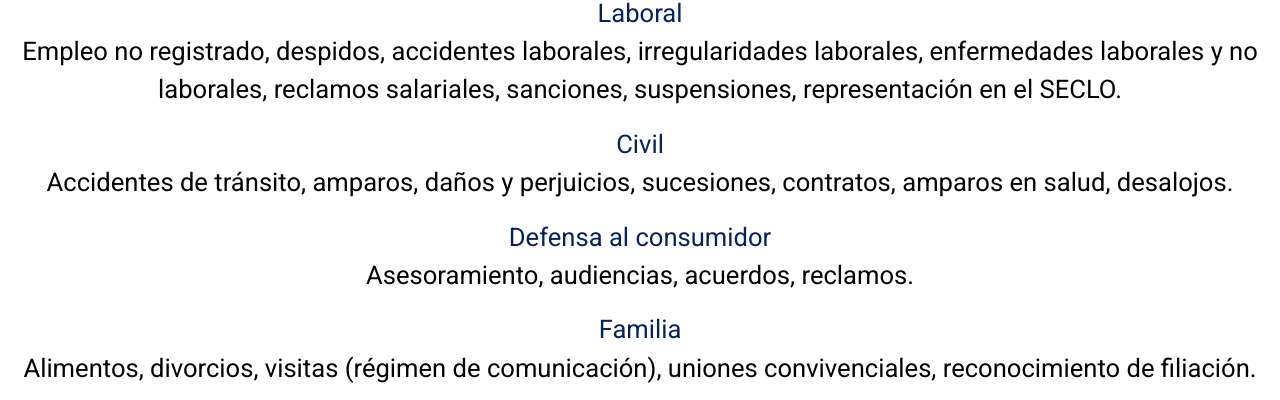
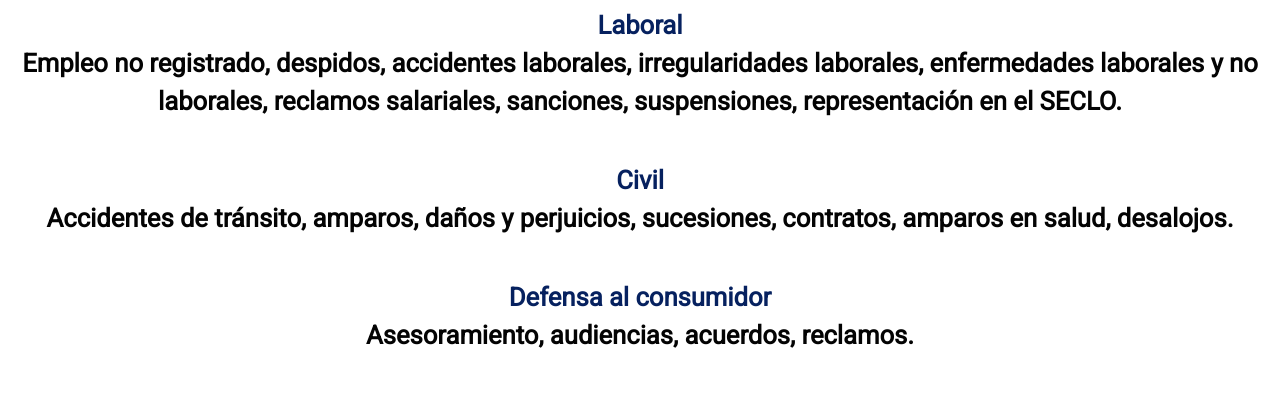
Before and after one commit to LauFacio/RepoEntrega, a website: page Áreas de Práctica.html in a window 1280 px wide. Shown: the part 128-528 px from the top of the page. Drawn offline with nearby package versions, Linux system fonts and the light colour scheme.

Commit message:
Cambios tamaño letra

```diff
--- a/scss/_commons.scss
+++ b/scss/_commons.scss
@@ -19,7 +19,7 @@ h2{
 }
 
 h3{
-	font-size: $textLg;
+	font-size: $textMd;
 
 }
 
@@ -47,6 +47,9 @@ fieldset{
 	font-size: $textLg;
 	color: $mainColor;
 	font-family: $mainFont;
+	font-weight: bold;
+	margin: auto;
+	padding: 12px;
 }
 
 .text-black{
```
Also changed, not shown: CSS/style.css.
